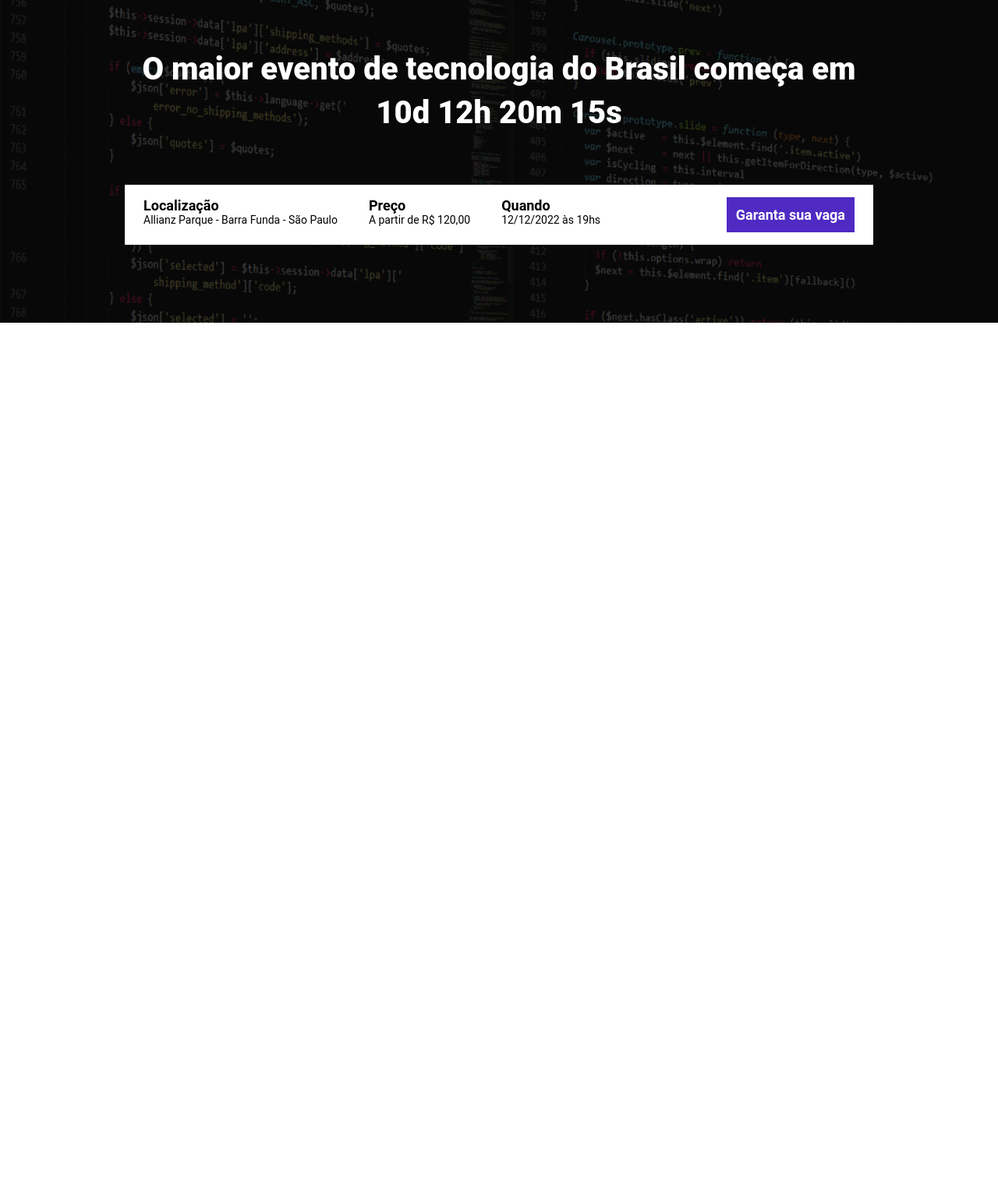
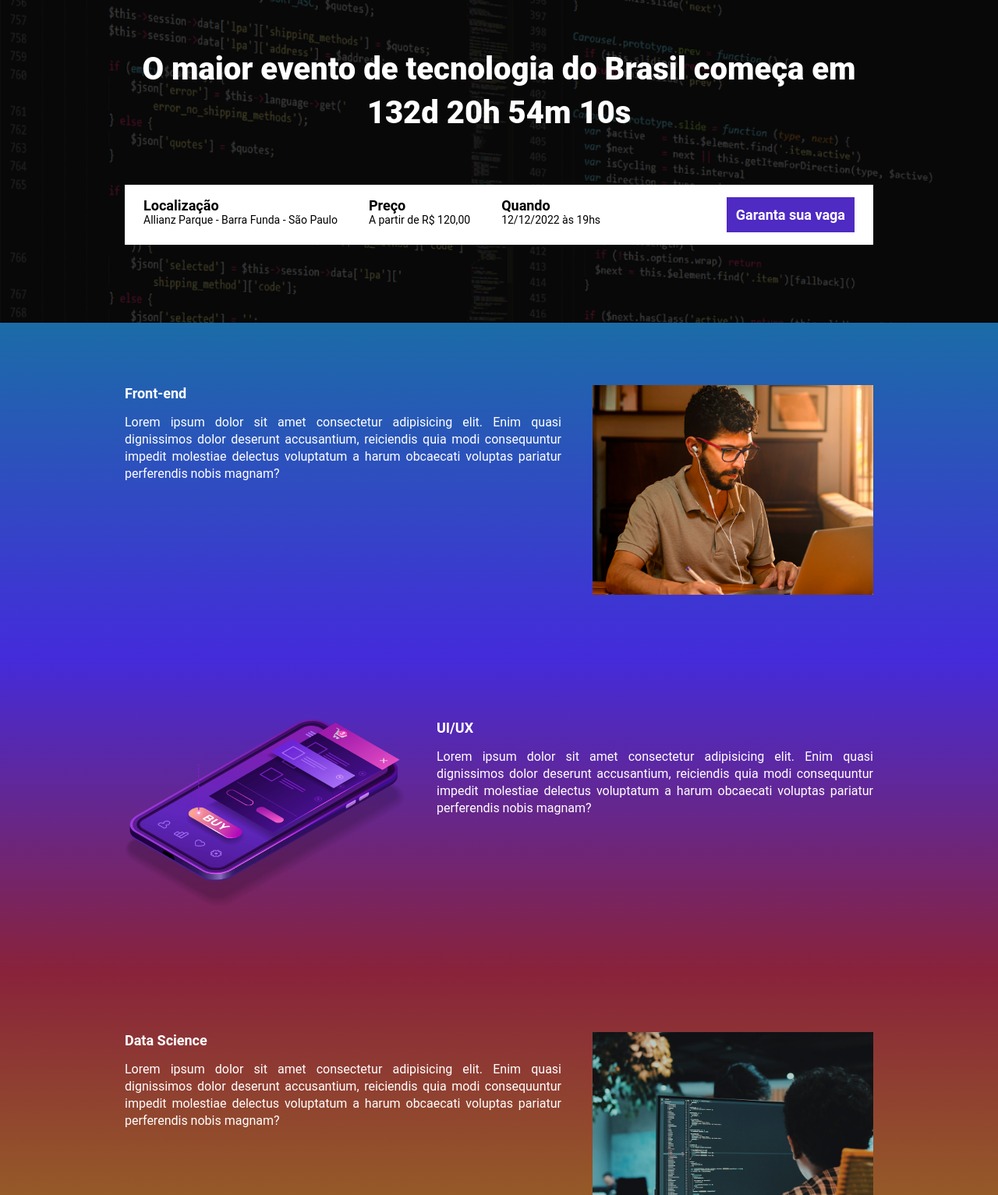
Before and after one commit to davidvilela1988/ebac_tech_talks, a website built with Parcel: page src/index.html in a window 1280 px wide. Shown: the part 147-1680 px from the top of the page at 78% size. Before the commit the page ends 800 px from the top, so only its background shows below. Built offline with nearby package versions, Linux system fonts and the light colour scheme.

Commit message:
criando a contagem regressiva

```diff
--- a/package.json
+++ b/package.json
@@ -2,9 +2,9 @@
   "name": "ebac_talks",
   "version": "1.0.0",
   "description": "",
-  "main": "index.js",
   "scripts": {
     "dev": "parcel src/index.html src/styles/style.scss src/scripts/main.js",
+    "build": "parcel build src/index.html",
     "test": "echo \"Error: no test specified\" && exit 1"
   },
   "keywords": [],
--- a/src/index.html
+++ b/src/index.html
@@ -12,13 +12,15 @@
     />
 
     <link rel="stylesheet" href="./styles/style.scss" />
+    <link rel="stylesheet" href="https://unpkg.com/aos@next/dist/aos.css" />
   </head>
   <body>
     <header class="hero">
       <div class="container">
         <img class="hero__logo" src="./images/ebac_logo.svg" alt="EBAC" />
         <p class="hero__text">
-          O maior evento de tecnologia do Brasil começa em 10d 12h 20m 15s
+          O maior evento de tecnologia do Brasil começa em
+          <span id="contador"></span>
         </p>
         <div class="infos-bar">
           <ul class="infos-bar__infos">
@@ -39,6 +41,63 @@
         </div>
       </div>
     </header>
+    <section class="event event--frontend">
+      <div class="container" data-aos="fade-right">
+        <div class="event__detail">
+          <h2 class="event__detail__title">Front-end</h2>
+          <p class="event__detail__description">
+            Lorem ipsum dolor sit amet consectetur adipisicing elit. Enim quasi
+            dignissimos dolor deserunt accusantium, reiciendis quia modi
+            consequuntur impedit molestiae delectus voluptatum a harum obcaecati
+            voluptas pariatur perferendis nobis magnam?
+          </p>
+        </div>
+        <img class="event__image" src="./images/frontend.png" alt="Front-end" />
+      </div>
+    </section>
+    <section class="event event--ui-ux event--image-left">
+      <div class="container" data-aos="fade-left">
+        <div class="event__detail">
+          <h2 class="event__detail__title">UI/UX</h2>
+          <p class="event__detail__description">
+            Lorem ipsum dolor sit amet consectetur adipisicing elit. Enim quasi
+            dignissimos dolor deserunt accusantium, reiciendis quia modi
+            consequuntur impedit molestiae delectus voluptatum a harum obcaecati
+            voluptas pariatur perferendis nobis magnam?
+          </p>
+        </div>
+        <img class="event__image" src="./images/ui-ux.png" alt="UI UX" />
+      </div>
+    </section>
+    <section class="event event--data-science">
+      <div class="container" data-aos="fade-right">
+        <div class="event__detail">
+          <h2 class="event__detail__title">Data Science</h2>
+          <p class="event__detail__description">
+            Lorem ipsum dolor sit amet consectetur adipisicing elit. Enim quasi
+            dignissimos dolor deserunt accusantium, reiciendis quia modi
+            consequuntur impedit molestiae delectus voluptatum a harum obcaecati
+            voluptas pariatur perferendis nobis magnam?
+          </p>
+        </div>
+        <img class="event__image" src="./images/data.png" alt="Data Science" />
+      </div>
+    </section>
+    <section class="event event--backend event--image-left">
+      <div class="container" data-aos="fade-left">
+        <div class="event__detail">
+          <h2 class="event__detail__title">Back-end</h2>
+          <p class="event__detail__description">
+            Lorem ipsum dolor sit amet consectetur adipisicing elit. Enim quasi
+            dignissimos dolor deserunt accusantium, reiciendis quia modi
+            consequuntur impedit molestiae delectus voluptatum a harum obcaecati
+            voluptas pariatur perferendis nobis magnam?
+          </p>
+        </div>
+        <img class="event__image" src="./images/backend.png" alt="Back-end" />
+      </div>
+    </section>
+    <script src="https://unpkg.com/aos@next/dist/aos.js"></script>
     <script src="./scripts/main.js"></script>
   </body>
 </html>
--- a/src/scripts/main.js
+++ b/src/scripts/main.js
@@ -1 +1,35 @@
-console.log("Olá, mundo!");
+AOS.init();
+
+const dataDoEvento = new Date("Dec 12, 2023 19:00:00");
+const timeStampDoEvento = dataDoEvento.getTime();
+
+const contaAsHoras = setInterval(function () {
+  const agora = new Date();
+  const timeStampAtual = agora.getTime();
+
+  const distanciaAteOEvento = timeStampDoEvento - timeStampAtual;
+
+  const diaEmMs = 1000 * 60 * 60 * 24;
+  const horaEmMs = 1000 * 60 * 60;
+  const minutoEmMs = 1000 * 60;
+
+  const diasAteOEvento = Math.floor(distanciaAteOEvento / diaEmMs);
+  const horasAteOEvento = Math.floor(
+    (distanciaAteOEvento % diaEmMs) / horaEmMs
+  );
+  const minutosAteOEvento = Math.floor(
+    (distanciaAteOEvento % horaEmMs) / minutoEmMs
+  );
+  const segundosAteOEvento = Math.floor(
+    (distanciaAteOEvento % minutoEmMs) / 1000
+  );
+
+  document.getElementById(
+    "contador"
+  ).innerHTML = `${diasAteOEvento}d ${horasAteOEvento}h ${minutosAteOEvento}m ${segundosAteOEvento}s`;
+
+  if (distanciaAteOEvento < 0) {
+    clearInterval(contaAsHoras);
+    document.getElementById("contador").innerHTML = "Evento expirado";
+  }
+}, 1000);
--- /dev/null
+++ b/src/styles/_event.scss
@@ -0,0 +1,64 @@
+@use "variables";
+
+.event {
+  padding: 80px 0;
+
+  &--frontend {
+    background-image: linear-gradient(variables.$blue1, variables.$blue2);
+  }
+
+  &--ui-ux {
+    background-image: linear-gradient(variables.$blue2, variables.$pink);
+  }
+
+  &--data-science {
+    background-image: linear-gradient(variables.$pink, variables.$yellow);
+  }
+
+  &--backend {
+    background-image: linear-gradient(variables.$yellow, variables.$pink);
+  }
+
+  &--image-left {
+    .container {
+      flex-direction: row-reverse;
+    }
+  }
+
+  .container {
+    display: flex;
+    gap: 40px;
+  }
+
+  &__image {
+    max-width: 360px;
+  }
+
+  &__detail {
+    &__title {
+      font-size: 18px;
+      font-weight: bold;
+      margin-bottom: 16px;
+    }
+
+    &__description {
+      line-height: 22px;
+      text-align: justify;
+    }
+  }
+
+  @media (max-width: 640px) {
+    .container {
+      display: block;
+    }
+
+    &__image {
+      width: 100%;
+    }
+
+    &__detail {
+      margin-right: 0;
+      margin-bottom: 16px;
+    }
+  }
+}
--- a/src/styles/_hero.scss
+++ b/src/styles/_hero.scss
@@ -1,3 +1,5 @@
+@use "variables";
+
 .hero {
   padding-top: 64px;
   padding-bottom: 100px;
@@ -16,7 +18,7 @@
     left: 0;
     width: 100%;
     height: 100%;
-    background-color: #000;
+    background-color: variables.$secondaryTextColor;
     content: "";
     opacity: 0.7;
   }
--- /dev/null
+++ b/src/styles/_variables.scss
@@ -0,0 +1,8 @@
+$textColor: #fff;
+$secondaryTextColor: #000;
+
+$blue1: #1b6ca7;
+$blue2: #442bdb;
+$pink: #89223b;
+$yellow: #9c791d;
+$purple: #4f2ac3;
--- a/src/styles/components/_buttons.scss
+++ b/src/styles/components/_buttons.scss
@@ -1,3 +1,5 @@
+@use "../variables";
+
 .button {
   padding: 12px;
   font-size: 18px;
@@ -8,7 +10,7 @@
 
   &--primary {
     color: #fff;
-    background-color: #4f2ac3;
+    background-color: variables.$purple;
   }
 
   @media (max-width: 640px) {
--- a/src/styles/components/_infos_bar.scss
+++ b/src/styles/components/_infos_bar.scss
@@ -1,6 +1,8 @@
+@use "../variables";
+
 .infos-bar {
   padding: 16px 24px;
-  background-color: #fff;
+  background-color: variables.$textColor;
   display: flex;
   justify-content: space-between;
 
@@ -10,10 +12,10 @@
 
     &__item {
       font-size: 14px;
-      color: #000;
+      color: variables.$secondaryTextColor;
 
       b {
-        color: #000;
+        color: variables.$secondaryTextColor;
         font-size: 18px;
         display: block;
       }
--- a/src/styles/style.scss
+++ b/src/styles/style.scss
@@ -1,13 +1,15 @@
 @use "hero";
 @use "components/_infos_bar";
 @use "components/_buttons";
+@use "event";
+@use "variables";
 
 * {
   margin: 0;
   padding: 0;
   box-sizing: border-box;
   font-family: Roboto, sans-serif;
-  color: #fff;
+  color: variables.$textColor;
   list-style: none;
 }
 
```
